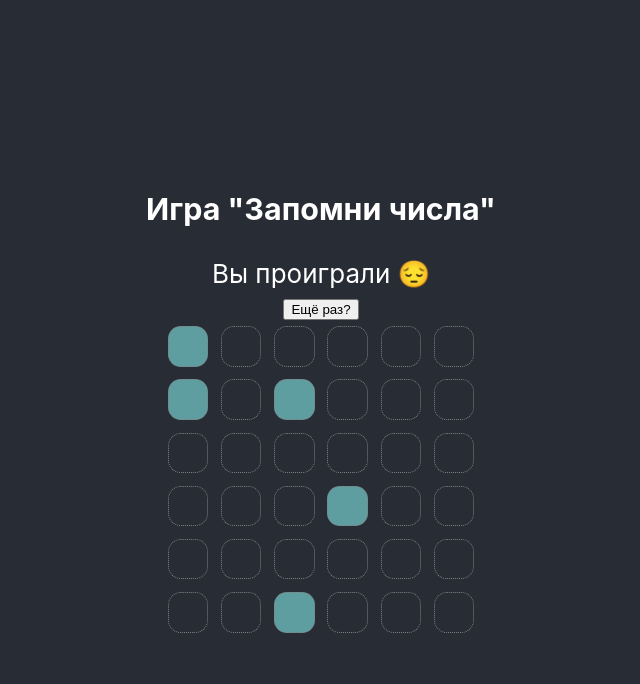
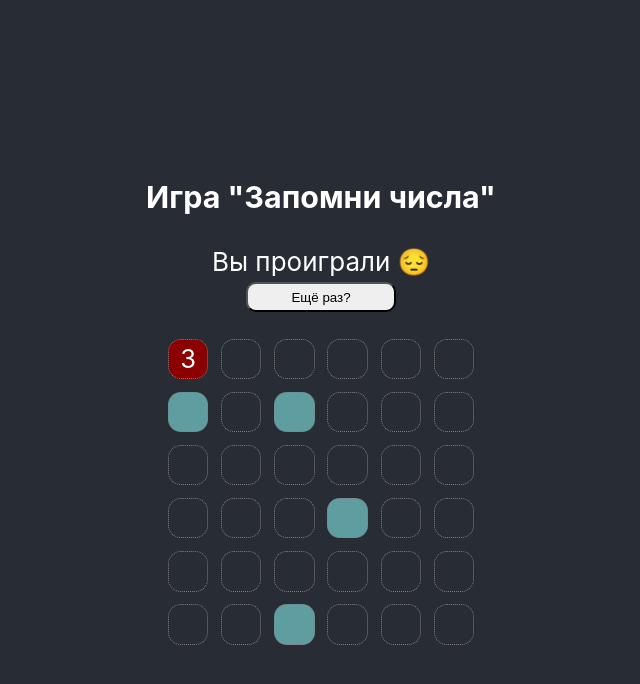
Before and after one commit to dmitryweiner/memory-trainer, a React (Create React App) app: page / in a window 1280 px wide. Both pictures are taken after a click on the element 507 px from the left and 346 px from the top of the page. Shown: the top 684 px of the page, without its empty margins (319-959 px from the left). Built offline with nearby package versions, Linux system fonts and the light colour scheme.

Commit message:
Added progress bar

```diff
--- a/package.json
+++ b/package.json
@@ -1,9 +1,10 @@
 {
   "name": "memory-trainer",
   "homepage": "https://dmitryweiner.github.io/memory-trainer/",
-  "version": "0.1.0",
+  "version": "0.2.0",
   "private": true,
   "dependencies": {
+    "@ramonak/react-progress-bar": "^5.0.3",
     "@testing-library/jest-dom": "^5.16.5",
     "@testing-library/react": "^13.4.0",
     "@testing-library/user-event": "^13.5.0",
--- a/src/App.tsx
+++ b/src/App.tsx
@@ -1,23 +1,27 @@
 import React, {createContext, useEffect, useState} from 'react';
 import './App.css';
-import {createField, DOTS_TO_FILL} from "./utils";
+import {createField, DOTS_TO_FILL, TIME_TO_GUESS, TIME_TO_REMEMBER} from "./utils";
 import {DotStatus, Field, GameState} from "./types";
 import FieldRenderer from "./components/FieldRenderer";
 import StatusBar from "./components/StatusBar";
 
-const TIME_TO_REMEMBER = 5;
-const TIME_TO_GUESS = 30;
-
 type AppContextType = {
-  field?: Field,
-  gameState?: GameState,
-  currentTurn?: number,
-  currentTimer?: number,
-  dotClickHandler?: (x: number, y: number) => void,
-  playOneMoreTimeHandler?: () => void,
+  field: Field,
+  gameState: GameState,
+  currentTurn: number,
+  currentTimer: number,
+  dotClickHandler: (x: number, y: number) => void,
+  playOneMoreTimeHandler: () => void,
 }
 
-export const AppContext = createContext<AppContextType>({});
+export const AppContext = createContext<AppContextType>({
+  field: createField(),
+  gameState: GameState.ShowNumbers,
+  currentTurn: 1,
+  currentTimer: 0,
+  dotClickHandler: () => {},
+  playOneMoreTimeHandler: () => {},
+});
 
 function App() {
   const [field, setField] = useState(createField());
@@ -28,8 +32,8 @@ function App() {
   const dotClickHandler = (x: number, y: number) => {
     if (gameState !== GameState.Guessing || field[y][x]?.value === undefined) return;
 
+    const fieldCopy = field.map(row => row.slice());
     if (field[y][x].value === currentTurn) {
-      const fieldCopy = field.map(row => row.slice());
       fieldCopy[y][x] = {
         ...field[y][x],
         status: DotStatus.Open
@@ -41,6 +45,11 @@ function App() {
         setCurrentTurn(n => n + 1);
       }
     } else {
+      fieldCopy[y][x] = {
+        ...field[y][x],
+        status: DotStatus.Wrong
+      };
+      setField(fieldCopy);
       setGameState(GameState.GameOverLoose);
     }
   };
--- a/src/components/DotRenderer.module.css
+++ b/src/components/DotRenderer.module.css
@@ -23,6 +23,6 @@
     background-color: cadetblue;
 }
 
-@media screen- {
-
+.wrong {
+    background-color: darkred;
 }
--- a/src/components/DotRenderer.tsx
+++ b/src/components/DotRenderer.tsx
@@ -9,11 +9,26 @@ type DotRendererProps = {
 
 const DotRenderer = ({dot}: DotRendererProps) => {
   const {gameState, dotClickHandler} = useContext(AppContext);
+
+  let dotStyles = styles.dot;
+  if (dot?.status === DotStatus.Wrong) {
+    dotStyles += ` ${styles.wrong}`;
+  } else if (dot?.value) {
+    dotStyles += ` ${styles.filled}`;
+  }
+
+  let dotValue = "";
+  if (gameState === GameState.ShowNumbers
+    || dot?.status === DotStatus.Open
+    || dot?.status === DotStatus.Wrong) {
+    dotValue = dot.value?.toString() ?? "";
+  }
+
   return (
     <div
       onClick={() => dotClickHandler?.call(this, dot.x, dot.y)}
-      className={`${styles.dot} ${dot?.value ? styles.filled : ""}`}>
-      {gameState === GameState.ShowNumbers || dot?.status === DotStatus.Open ? dot?.value : ""}
+      className={dotStyles}>
+      {dotValue}
     </div>
   );
 };
--- /dev/null
+++ b/src/components/StatusBar.module.css
@@ -0,0 +1,16 @@
+.oneMoreButton {
+    border-radius: 10px;
+    height: 30px;
+    width: 150px;
+}
+
+.bar {
+    width: 90%;
+    margin-bottom: 20px;
+}
+
+@media screen and (min-width: 800px) {
+    .bar {
+        width: 40%;
+    }
+}
--- a/src/components/StatusBar.tsx
+++ b/src/components/StatusBar.tsx
@@ -1,6 +1,9 @@
 import React, {useContext} from 'react';
 import {GameState} from "../types";
 import {AppContext} from "../App";
+import ProgressBar from "@ramonak/react-progress-bar";
+import {TIME_TO_GUESS, TIME_TO_REMEMBER} from "../utils";
+import styles from "./StatusBar.module.css";
 
 const StatusBar = () => {
   const {gameState, currentTimer, playOneMoreTimeHandler} = useContext(AppContext);
@@ -17,15 +20,19 @@ const StatusBar = () => {
     }
   };
 
+  const progressValue = gameState === GameState.Guessing
+    ? ~~(currentTimer / TIME_TO_GUESS * 100)
+    : ~~(currentTimer / TIME_TO_REMEMBER * 100);
+
   return <>
     <div>
       {showGameState()}
     </div>
-    <div>
-      {/*TODO: create progress bar*/ " "}
-      {gameState === GameState.Guessing || gameState === GameState.ShowNumbers ? currentTimer : ""}
+    <div className={styles.bar}>
+      {(gameState === GameState.Guessing || gameState === GameState.ShowNumbers) &&
+        <ProgressBar completed={progressValue} isLabelVisible={false} animateOnRender={true}/>}
       {(gameState === GameState.GameOverLoose || gameState === GameState.GameOverWon) &&
-        <button onClick={playOneMoreTimeHandler}>
+        <button className={styles.oneMoreButton} onClick={playOneMoreTimeHandler}>
           Ещё раз?
         </button>}
     </div>
--- a/src/types.ts
+++ b/src/types.ts
@@ -2,7 +2,8 @@
 export enum DotStatus {
   Empty,
   Hidden,
-  Open
+  Open,
+  Wrong
 }
 
 export type Dot = {
--- a/src/utils.ts
+++ b/src/utils.ts
@@ -1,5 +1,7 @@
 import {DotStatus, Field} from "./types";
 
+export const TIME_TO_REMEMBER = 5;
+export const TIME_TO_GUESS = 30;
 export const WIDTH = 6;
 export const HEIGHT = 6;
 export const DOTS_TO_FILL = 5;
```
Also changed, not shown: 12 other files (tests, documents, lock files or other folders).
